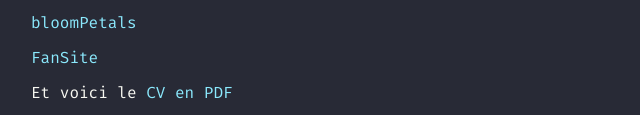
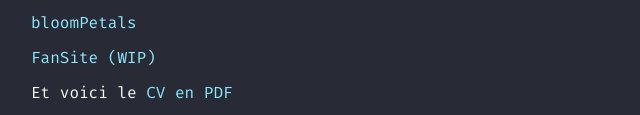
Before and after one commit to theo-baccam/cv-html-css, a plain HTML site: page index.html in a window 1280 px wide. Shown: the part 1375-1490 px from the top of the page, 273-913 px from the left. Drawn offline with Linux system fonts and the light colour scheme.

```diff
--- a/index.html
+++ b/index.html
@@ -129,7 +129,7 @@
 			</h1>
 			<p>Voici <a class="lien" href="https://github.com/theo-baccam">mon Github</a>
 			<p><a class="lien" href="bloomPetals/index.html">bloomPetals</a>
-			<p><a class="lien" href="fansite/index.html">FanSite</a>
+			<p><a class="lien" href="fansite/index.html">FanSite (WIP)</a>
 			<p>Et voici le <a class="lien" href="mon-cv.pdf">CV en PDF</a>
 		</footer>
 	</body>
```
